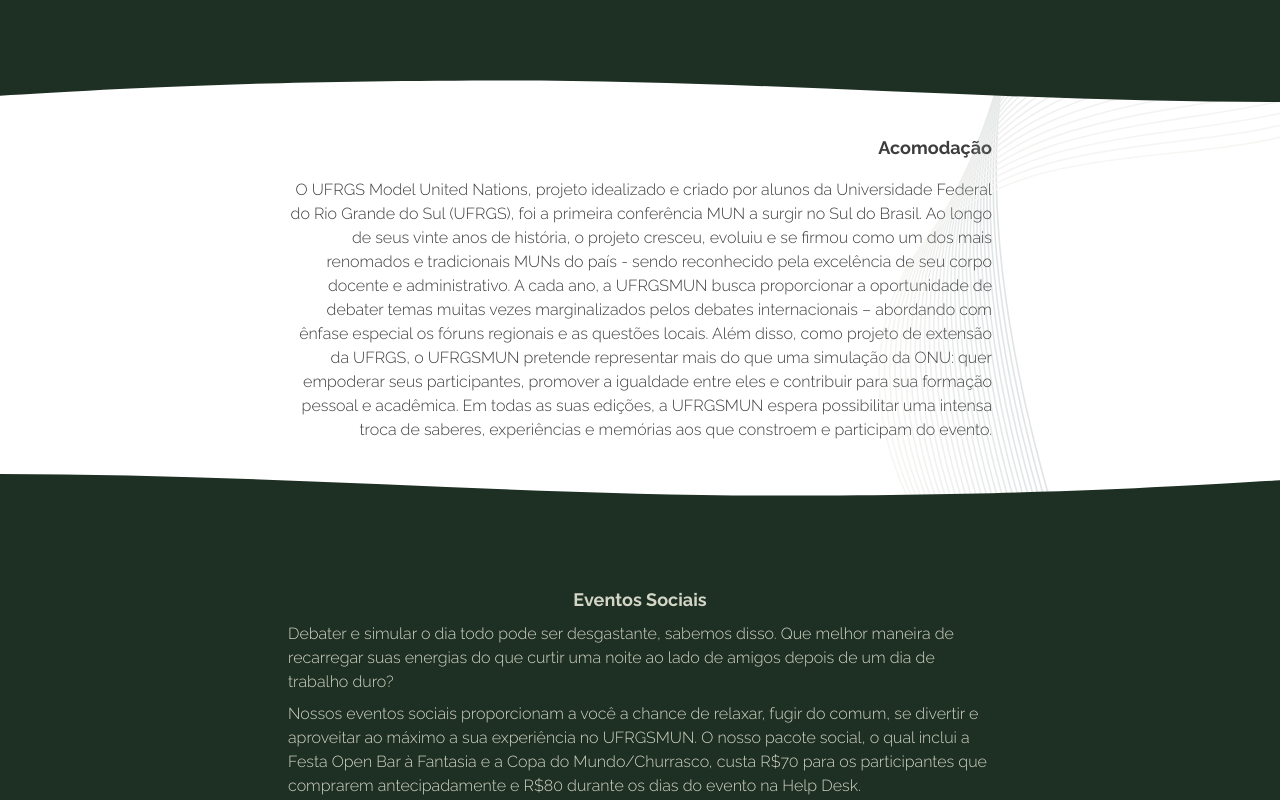
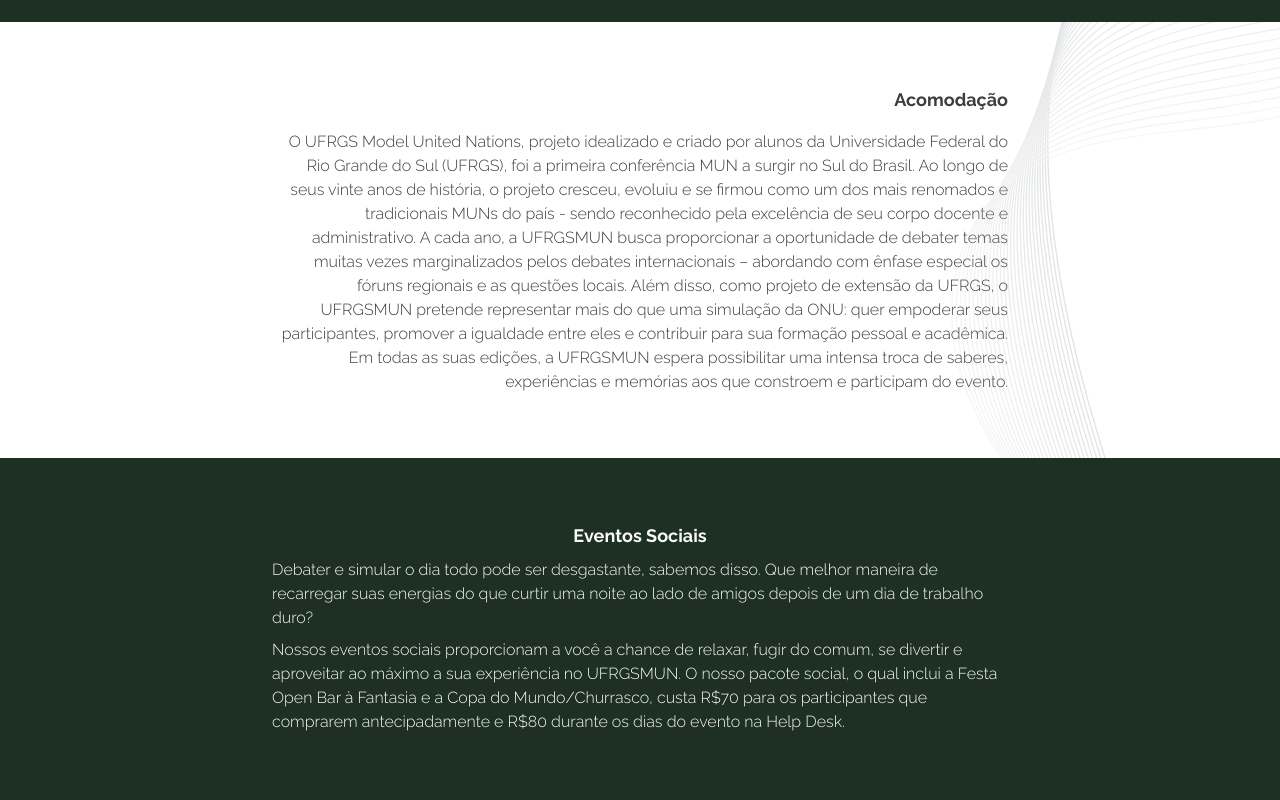
Before and after one commit to cdartora/ufrgs-mun-2023, a React (Vite) app: page /conference in a window 1280 px wide. Shown: the part 580-1380 px from the top of the page. Built offline with nearby package versions, Linux system fonts and the light colour scheme.

Commit message:
refactor(conference): apply new pattern to conference

```diff
--- a/src/routes/Conference.jsx
+++ b/src/routes/Conference.jsx
@@ -55,17 +55,10 @@
         />
       </div>
 
-      <div className="bg-white relative py-20">
-        <img
-          src={divider}
-          className="absolute w-full h-12 md:h-16 lg:h-20 top-0 z-30"
-          draggable="false"
-          style={{ userSelect: "none" }}
-          onMouseDown={() => false}
-        />
-        <div className="max-w-screen-md p-8 text-right text-darkTone mx-auto">
-          <h4 className="font-black text-lg mb-4">Acomodação</h4>
-          <p className="font-light">
+      <div className="relative text-darkTone">
+        <SectionContainer className="text-right">
+          <Subtitle className="mb-4">Acomodação</Subtitle>
+          <Paragraph>
             O UFRGS Model United Nations, projeto idealizado e criado por alunos
             da Universidade Federal do Rio Grande do Sul (UFRGS), foi a primeira
             conferência MUN a surgir no Sul do Brasil. Ao longo de seus vinte
@@ -81,8 +74,8 @@
             formação pessoal e acadêmica. Em todas as suas edições, a UFRGSMUN
             espera possibilitar uma intensa troca de saberes, experiências e
             memórias aos que constroem e participam do evento.
-          </p>
-        </div>
+          </Paragraph>
+        </SectionContainer>
         <img
           src={wave}
           alt=""
@@ -91,35 +84,26 @@
           style={{ userSelect: "none" }}
           onMouseDown={() => false}
         />
-        <img
-          src={dividerInverted}
-          className="absolute w-full h-12 md:h-16 lg:h-20 bottom-0 z-20"
-          draggable="false"
-          style={{ userSelect: "none" }}
-          onMouseDown={() => false}
-        />
       </div>
 
-      <div className="bg-darkGreen mb-6 relative">
-        <div className="max-w-screen-md p-8 mx-auto flex flex-col items-center">
-          <h4 className="font-black text-lg text-center text-lightTone mb-2">
-            Eventos Sociais
-          </h4>
-          <p className="text-lightTone font-light mb-2">
+      <div className="bg-darkGreen text-almostWhite relative">
+        <SectionContainer className="flex flex-col items-center">
+          <Subtitle className="text-center mb-2">Eventos Sociais</Subtitle>
+          <Paragraph className="mb-2">
             Debater e simular o dia todo pode ser desgastante, sabemos disso.
             Que melhor maneira de recarregar suas energias do que curtir uma
             noite ao lado de amigos depois de um dia de trabalho duro?
-          </p>
-          <p className="text-lightTone font-light">
+          </Paragraph>
+          <Paragraph>
             Nossos eventos sociais proporcionam a você a chance de relaxar,
             fugir do comum, se divertir e aproveitar ao máximo a sua experiência
             no UFRGSMUN. O nosso pacote social, o qual inclui a Festa Open Bar à
             Fantasia e a Copa do Mundo/Churrasco, custa R$70 para os
             participantes que comprarem antecipadamente e R$80 durante os dias
             do evento na Help Desk.
-          </p>
+          </Paragraph>
           <SocialEventsTabs />
-        </div>
+        </SectionContainer>
       </div>
     </PageContainer>
   );
```
